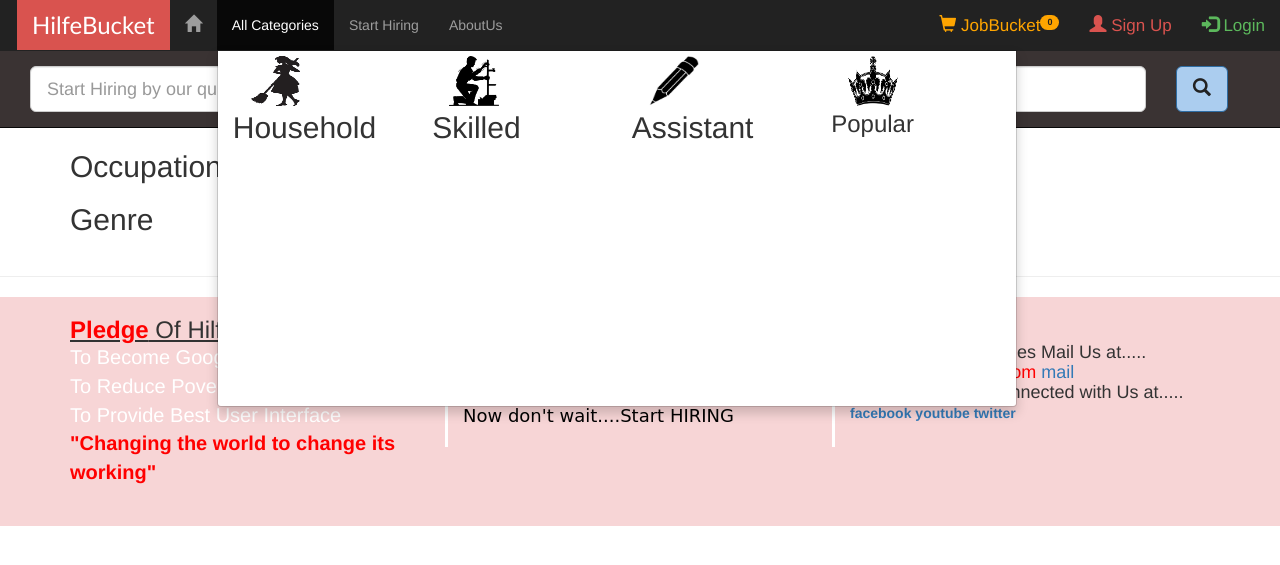
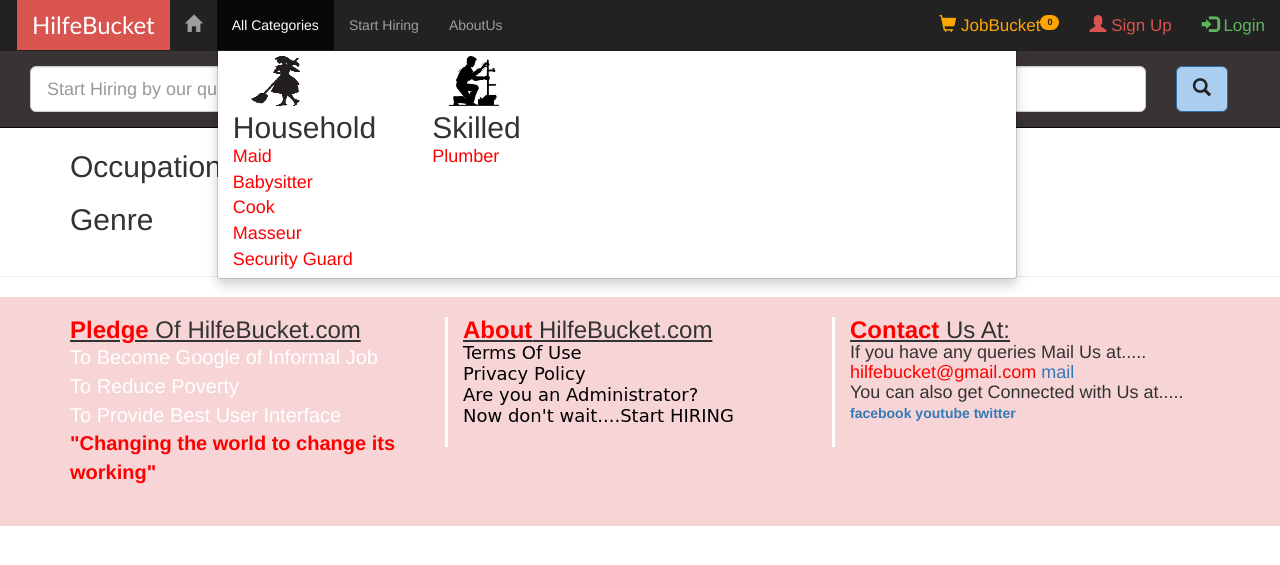
Before and after one commit to WhizzDev/HilfeBucket, a PHP site: page / in a window 1280 px wide, after a click on "All Categories". Shown: the top 565 px of the page. Run offline with PHP 8.4, Linux system fonts and the light colour scheme; data that the repository does not hold is empty; some libraries are stand-ins or nearby versions.

Commit message:
final changes made

```diff
--- a/admin_area/index.php
+++ b/admin_area/index.php
@@ -83,7 +83,7 @@
 					<a href="index.php?view_feedback" class="list-group-item">FeedBack</a>
 					<a href="index.php?view_helpindia" class="list-group-item">Help India Uploaders</a>
 					<a href="index.php?view_uploaders" class="list-group-item">Self Uploaders</a>
-					<a href="index.php?logout" class="list-group-item" style="background-color:#5cb85c !important;color:white !important;">Admin Logout</a>
+					<a href="../" class="list-group-item" style="background-color:#5cb85c !important;color:white !important;">Back</a>
 				</ul>
 			</div>
 		</div>
--- a/navbar.php
+++ b/navbar.php
@@ -46,14 +46,14 @@
 					<img class="center" src="images/maid.jpg" height="50px" width="50px"/>
 					<h2>Household</h2>
 					<ul class="links">
-					<li><a class="one" href="#">Maid</a> </li>
-					<li><a class="one" href="#">Babysitter</a> </li>
-					<li><a class="one" href="#">Cook</a> </li>
-					<li><a class="one" href="#">Laundress</a></li>
-					<li><a class="one" href="#">Masseur</a> </li>
-					<li><a class="one" href="#">Pandit Ji</a> </li>
-					<li><a class="one" href="#">Physio</a> </li>
-					<li><a class="one" href="#">Security Guard</a> </li>
+					<li><a class="one" href="index.php?occ=1">Maid</a> </li>
+					<li><a class="one" href="index.php?occ=4">Babysitter</a> </li>
+					<li><a class="one" href="index.php?occ=2">Cook</a> </li>
+					<!--<li><a class="one" href="#">Laundress</a></li> -->
+					<li><a class="one" href="index.php?occ=5">Masseur</a> </li>
+					<!--<li><a class="one" href="#">Pandit Ji</a> </li>
+					<li><a class="one" href="#">Physio</a> </li>-->
+					<li><a class="one" href="index.php?occ=6">Security Guard</a> </li>
 
 					</ul>
 					</div>
@@ -61,19 +61,19 @@
 					<img class="center" src="images/plumber.jpg" height="50px" width="50px"/>
 					<h2>Skilled</h2>
 					<ul class="links">
-					<li><a class="one" href="#">Barber</a> </li>
+					<!--<li><a class="one" href="#">Barber</a> </li>
 					<li><a class="one" href="#">Carpenter</a> </li>
 					<li><a class="one" href="#">Driver</a> </li>
 					<li><a class="one" href="#">Electrician</a></li>
 					<li><a class="one" href="#">Mechanic</a> </li>
-					<li><a class="one" href="#">Painter</a> </li>
-					<li><a class="one" href="#">Plumber</a> </li>
-					<li><a class="one" href="#">Tailor</a> </li>
+					<li><a class="one" href="#">Painter</a> </li>-->
+					<li><a class="one" href="index.php?occ=3">Plumber</a> </li>
+					<!--<li><a class="one" href="#">Tailor</a> </li>
 					<li><a class="one" href="#">Welder</a> </li>
-					<li><a class="one" href="#">Photographer</a> </li>
+					<li><a class="one" href="#">Photographer</a> </li>-->
 					</ul>
 					</div>
-			        <div class="col-md-3">
+			        <!--<div class="col-md-3">
 					<img class="center" src="images/tutor.jpg" height="50px" width="50px"/>
 					<h2>Assistant</h2>
 					<ul class="links">
@@ -94,7 +94,7 @@
 			        <div class="col-md-3">
 					<img class="center" src="images/popular.png" height="50px" width="50px"/>
 					<h3>Popular</h3>
-					</div>
+					</div>-->
 					</ul>
 					</li>
 					<li><a href="index.php">Start Hiring</a></li>
--- a/styles/style.css
+++ b/styles/style.css
@@ -185,9 +185,3 @@ color:  white;
 clear:both;
 background:#003366;
 }
-
-a.one:link {
-
-	 color: white;
-
-}
```
